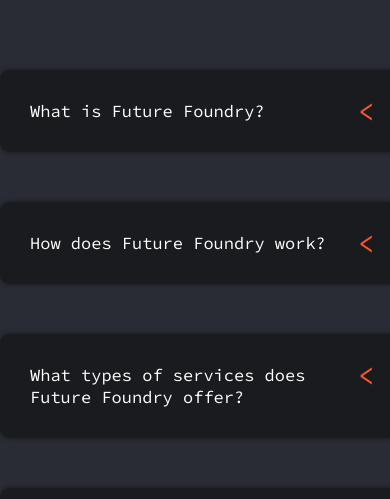
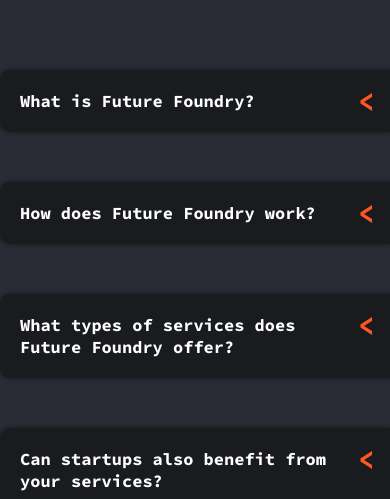
Before and after one commit to demarcoeduard/future-foundry, an Angular app: page /faq in a window 390 px wide. Shown: the part 345-844 px from the top of the page. Built offline with nearby package versions, Linux system fonts and the light colour scheme.

Commit message:
changed spacing for mobile view

```diff
--- a/src/app/faq/faq.component.css
+++ b/src/app/faq/faq.component.css
@@ -16,6 +16,7 @@
   list-style: none;
   color: var(--accent-color);
   font-size: 30px;
+  font-weight: bold;
   padding-right: 50px;
   user-select: none;
   cursor: pointer;
@@ -71,6 +72,7 @@
 
   details {
     width: 400px;
+    padding: 20px;
   }
 
   summary {
@@ -80,11 +82,12 @@
 
   summary::after {
     font-size: 30px;
-    top: 43px;
+    top: 33px;
     right: 25px;
   }
 
   p {
     font-size: 16px;
+    padding: 10px;
   }
 }
```
